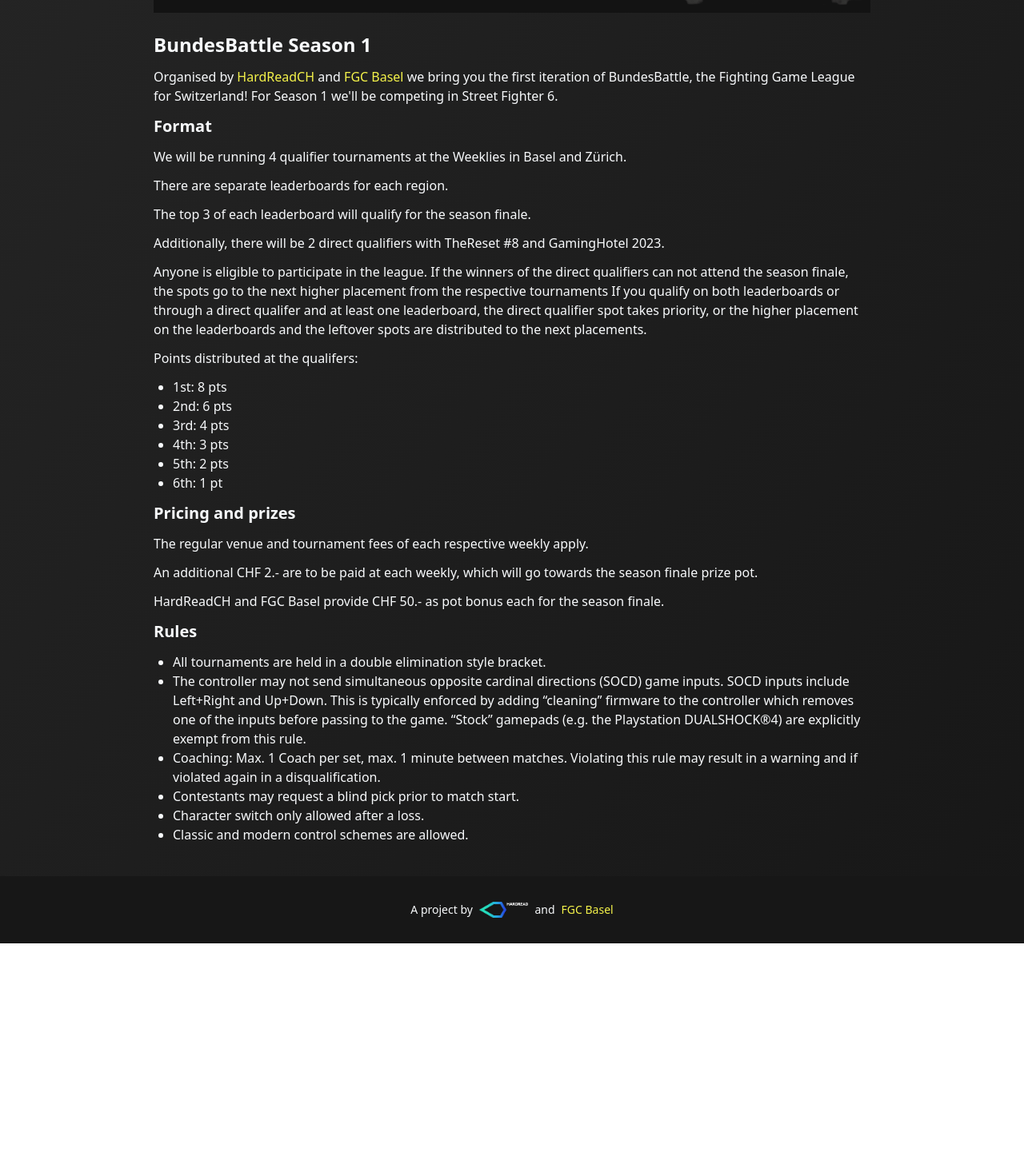
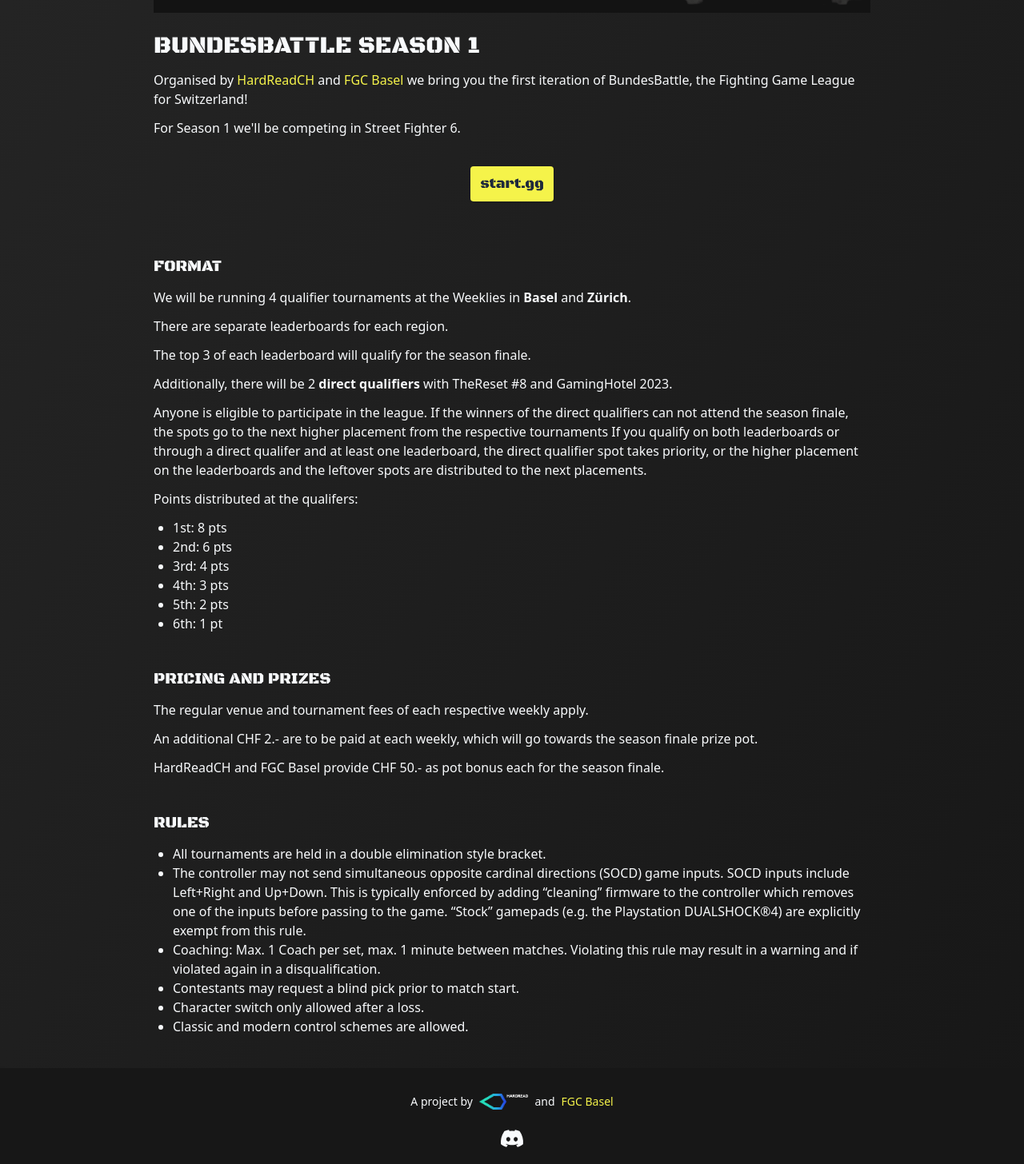
Before and after one commit to okkdev/bundesbattle-season1, a SvelteKit app: page / in a window 1280 px wide. Shown: the part 512-1968 px from the top of the page at 80% size. Before the commit the page ends 1692 px from the top, so only its background shows below. Built offline with nearby package versions, Linux system fonts and the light colour scheme.

Commit message:
zurich and styling

```diff
--- a/src/app.css
+++ b/src/app.css
@@ -1,3 +1,5 @@
+@import url('https://fonts.googleapis.com/css2?family=Black+Ops+One&display=swap');
+
 @tailwind base;
 @tailwind components;
 @tailwind utilities;
--- a/src/lib/components/DateTable.svelte
+++ b/src/lib/components/DateTable.svelte
@@ -1,12 +1,18 @@
 <script>
-  /** @type {number[]} */
+  /** @type {Array<Array<Date|string>>} */
   export let dates
 </script>
 
-<div class="grid grid-cols-1">
-  {#each dates as date}
-    <div class="p-2" class:line-through={date < Date.now()}>
-      {new Date(date).toDateString()}
+<div class="grid grid-cols-1 gap-2">
+  {#each dates as [date, link]}
+    <div class:line-through={date < new Date(new Date().toDateString())}>
+      {#if link}
+        <a href={link} class="text-bbyellow">
+          {date.toDateString()}
+        </a>
+      {:else}
+        {date.toDateString()}
+      {/if}
     </div>
   {/each}
 </div>
--- a/src/lib/components/StandingsTable.svelte
+++ b/src/lib/components/StandingsTable.svelte
@@ -3,10 +3,10 @@
   export let standings = []
 </script>
 
-<div class="mt-4 flow-root">
+<div class="flow-root">
   <div class="-mx-4 -my-2 overflow-x-auto sm:-mx-6 lg:-mx-8">
     <div class="inline-block min-w-full py-2 align-middle sm:px-6 lg:px-8">
-      <table class="min-w-full divide-y divide-neutral-700">
+      <table class="min-w-full">
         <thead>
           <tr>
             <th scope="col" class="relative py-3.5 pr-4 pl-3 sm:pr-0">
@@ -15,17 +15,17 @@
             <th
               scope="col"
               class="py-3.5 pl-4 pr-3 text-left text-sm font-semibold text-white sm:pl-0"
-              >Player</th
+              ><span class="sr-only">Player</span></th
             >
             <th
               scope="col"
               class="px-3 py-3.5 text-left text-sm font-semibold text-white"
-              >Canton</th
+              ><span class="sr-only">Canton</span></th
             >
             <th
               scope="col"
               class="px-3 py-3.5 text-left text-sm font-semibold text-white"
-              >Points</th
+              ><span class="sr-only">Points</span></th
             >
           </tr>
         </thead>
@@ -51,7 +51,7 @@
                 {/if}
               </td>
               <td class="whitespace-nowrap px-3 py-4 text-lg font-semibold"
-                >{points}</td
+                >{points} {Number(points) > 1 ? "points" : "point"}</td
               >
             </tr>
           {/each}
--- a/src/routes/+layout.svelte
+++ b/src/routes/+layout.svelte
@@ -129,8 +129,9 @@
 </main>
 
 <footer
-  class="bg-neutral-900 shadow p-8 mt-4 flex flex-row gap-2 items-center justify-center text-sm"
+  class="bg-neutral-900 shadow pt-8 pb-4 mt-4 text-sm flex flex-col gap-5 items-center justify-center"
 >
+  <div class="flex flex-row gap-2 items-center justify-center">
     A project by <a href="https://hardread.ch"
       ><img
         src="images/hardread-logo.png"
@@ -139,6 +140,20 @@
       /></a
     >
     and <a href="https://fgcbasel.ch" class="text-bbyellow">FGC Basel</a>
+  </div>
+  <div>
+    <a href="https://discord.gg/F4q7XqG" class="hover:text-bbyellow">
+      <svg
+        xmlns="http://www.w3.org/2000/svg"
+        viewBox="0 0 24 24"
+        class="h-8 w-8"
+        ><path
+          fill="currentColor"
+          d="M19.27 5.33C17.94 4.71 16.5 4.26 15 4a.09.09 0 0 0-.07.03c-.18.33-.39.76-.53 1.09a16.09 16.09 0 0 0-4.8 0c-.14-.34-.35-.76-.54-1.09c-.01-.02-.04-.03-.07-.03c-1.5.26-2.93.71-4.27 1.33c-.01 0-.02.01-.03.02c-2.72 4.07-3.47 8.03-3.1 11.95c0 .02.01.04.03.05c1.8 1.32 3.53 2.12 5.24 2.65c.03.01.06 0 .07-.02c.4-.55.76-1.13 1.07-1.74c.02-.04 0-.08-.04-.09c-.57-.22-1.11-.48-1.64-.78c-.04-.02-.04-.08-.01-.11c.11-.08.22-.17.33-.25c.02-.02.05-.02.07-.01c3.44 1.57 7.15 1.57 10.55 0c.02-.01.05-.01.07.01c.11.09.22.17.33.26c.04.03.04.09-.01.11c-.52.31-1.07.56-1.64.78c-.04.01-.05.06-.04.09c.32.61.68 1.19 1.07 1.74c.03.01.06.02.09.01c1.72-.53 3.45-1.33 5.25-2.65c.02-.01.03-.03.03-.05c.44-4.53-.73-8.46-3.1-11.95c-.01-.01-.02-.02-.04-.02zM8.52 14.91c-1.03 0-1.89-.95-1.89-2.12s.84-2.12 1.89-2.12c1.06 0 1.9.96 1.89 2.12c0 1.17-.84 2.12-1.89 2.12zm6.97 0c-1.03 0-1.89-.95-1.89-2.12s.84-2.12 1.89-2.12c1.06 0 1.9.96 1.89 2.12c0 1.17-.83 2.12-1.89 2.12z"
+        /></svg
+      >
+    </a>
+  </div>
 </footer>
 
 <style lang="postcss">
--- a/src/routes/+page.svelte
+++ b/src/routes/+page.svelte
@@ -1,7 +1,7 @@
 <img src="images/bundesbattle-banner.png" alt="BundesBattle Banner" />
 
 <div class="my-6 flex flex-col gap-3">
-  <h1 class="font-semibold text-2xl">BundesBattle Season 1</h1>
+  <h1 class="font-stencil uppercase text-3xl">BundesBattle Season 1</h1>
   <p>
     Organised by <a href="https://hardread.ch" class="text-bbyellow"
       >HardReadCH</a
@@ -9,24 +9,32 @@
     and
     <a href="https://fgcbasel.ch" class="text-bbyellow">FGC Basel</a> we bring you
     the first iteration of BundesBattle, the Fighting Game League for Switzerland!
-    For Season 1 we'll be competing in Street Fighter 6.
   </p>
+  <p>For Season 1 we'll be competing in Street Fighter 6.</p>
 
-  <h2 class="font-semibold text-xl">Format</h2>
+  <div class="flex justify-center my-6">
+    <a
+      href="https://www.start.gg/hub/bundesbattle/details"
+      class="px-3 py-2 text-lg text-slate-800 bg-bbyellow hover:bg-neutral-800 hover:text-bbyellow shadow rounded font-stencil"
+      >start.gg</a
+    >
+  </div>
+
+  <h2 class="font-stencil uppercase text-xl mt-8">Format</h2>
   <p>
     We will be running 4 qualifier tournaments at the Weeklies in <a
       href="/basel"
-      class="font-medium">Basel</a
+      class="font-semibold">Basel</a
     >
     and
-    <a href="/zurich" class="font-medium">Zürich</a>.
+    <a href="/zurich" class="font-semibold">Zürich</a>.
   </p>
   <p>There are separate leaderboards for each region.</p>
   <p>The top 3 of each leaderboard will qualify for the season finale.</p>
   <p>
     Additionally, there will be 2 <a
       href="/direct-qualifiers"
-      class="font-medium">direct qualifiers</a
+      class="font-semibold">direct qualifiers</a
     > with TheReset #8 and GamingHotel 2023.
   </p>
   <p>
@@ -47,7 +55,7 @@
     <li>6th: 1 pt</li>
   </ul>
 
-  <h2 class="font-semibold text-xl">Pricing and prizes</h2>
+  <h2 class="font-stencil uppercase text-xl mt-8">Pricing and prizes</h2>
 
   <p>The regular venue and tournament fees of each respective weekly apply.</p>
   <p>
@@ -59,7 +67,7 @@
     finale.
   </p>
 
-  <h2 class="font-semibold text-xl">Rules</h2>
+  <h2 class="font-stencil uppercase text-xl mt-8">Rules</h2>
 
   <ul class="list-disc pl-6">
     <li>All tournaments are held in a double elimination style bracket.</li>
--- a/src/routes/basel/+page.server.js
+++ b/src/routes/basel/+page.server.js
@@ -28,7 +28,7 @@
   })
 
   return {
-    dates: dates.data.values.map((d) => Date.parse(d)),
+    dates: dates.data.values.map((d) => [new Date(d[0]), d[1]]),
     standings: standings.data.values,
   }
 }
--- a/src/routes/basel/+page.svelte
+++ b/src/routes/basel/+page.svelte
@@ -4,18 +4,19 @@
 
   /** @type {import('./$types').PageData} */
   export let data
+  console.log(data)
 </script>
 
 <div class="flex gap-8 flex-col">
-  <h1 class="font-semibold text-4xl">Basel Qualifiers</h1>
+  <h1 class="text-4xl font-stencil uppercase">Basel Qualifiers</h1>
 
-  <div class="flex justify-between max-w-2xl">
+  <div class="flex justify-between flex-col sm:flex-row gap-10">
     <div>
-      <div class="text-xl font-semibold">Dates:</div>
+      <div class="text-xl font-stencil uppercase">Dates</div>
       <DateTable dates={data.dates} />
     </div>
     <div>
-      <div class="text-xl font-semibold">Location:</div>
+      <div class="text-xl font-stencil uppercase">Location</div>
       <p>ManaBar</p>
       <p>Güterstrasse 99</p>
       <p>4053 Basel</p>
@@ -23,7 +24,7 @@
   </div>
 
   <div>
-    <div class="text-xl font-semibold">Standings:</div>
+    <div class="text-xl font-stencil uppercase">Standings</div>
     <StandingsTable standings={data.standings} />
   </div>
 </div>
--- a/src/routes/direct-qualifiers/+page.svelte
+++ b/src/routes/direct-qualifiers/+page.svelte
@@ -11,7 +11,7 @@
       alt="TheReset #8 Logo"
       class="object-contain h-80 w-auto"
     />
-    <h1 class="font-semibold text-2xl">TheReset #8</h1>
+    <h1 class="font-stencil uppercase text-2xl">TheReset #8</h1>
     <div>Jul 28th — 30th, 2023</div>
     {#if data.thereset}
       <div class="py-3 text-lg flex gap-2 items-center justify-center">
@@ -29,7 +29,7 @@
 
     <a
       href="https://www.start.gg/tournament/thereset-8/details"
-      class="p-2 rounded bg-bbyellow text-slate-700 hover:bg-yellow-200"
+      class="py-2 px-3 rounded bg-bbyellow text-slate-700 hover:bg-yellow-200"
       >start.gg</a
     >
   </div>
@@ -39,7 +39,7 @@
       alt="GamingHotel2023 Logo"
       class="object-contain h-80 w-auto"
     />
-    <h1 class="font-semibold text-2xl">GamingHotel 2023</h1>
+    <h1 class="font-stencil uppercase text-2xl">GamingHotel 2023</h1>
     <div>Sep 9th — 10th, 2023</div>
     {#if data.gaminghotel}
       <div class="py-3 text-lg flex gap-2 items-center justify-center">
@@ -56,7 +56,7 @@
     {/if}
     <a
       href="https://www.start.gg/tournament/gaminghotel-2023/details"
-      class="p-2 rounded bg-bbyellow text-slate-700 hover:bg-yellow-200"
+      class="py-2 px-3 rounded bg-bbyellow text-slate-700 hover:bg-yellow-200"
       >start.gg</a
     >
   </div>
--- a/src/routes/zurich/+page.server.js
+++ b/src/routes/zurich/+page.server.js
@@ -28,7 +28,7 @@
   })
 
   return {
-    dates: dates.data.values.map((d) => Date.parse(d)),
+    dates: dates.data.values.map((d) => [new Date(d[0]), d[1]]),
     standings: standings.data.values,
   }
 }
--- a/src/routes/zurich/+page.svelte
+++ b/src/routes/zurich/+page.svelte
@@ -7,15 +7,23 @@
 </script>
 
 <div class="flex gap-8 flex-col">
-  <h1 class="font-semibold text-4xl">Zürich Qualifiers</h1>
+  <h1 class="text-4xl font-stencil uppercase">Zürich Qualifiers</h1>
 
-  <div>
-    <div class="text-xl font-semibold">Dates:</div>
-    <DateTable dates={data.dates} />
+  <div class="flex justify-between flex-col sm:flex-row gap-10">
+    <div>
+      <div class="text-xl font-stencil uppercase">Dates</div>
+      <DateTable dates={data.dates} />
+    </div>
+    <div>
+      <div class="text-xl font-stencil uppercase">Location</div>
+      <p>HardRead Verein</p>
+      <p>Moosmattstrasse 30</p>
+      <p>8953 Dietikon</p>
+    </div>
   </div>
 
   <div>
-    <div class="text-xl font-semibold">Standings:</div>
+    <div class="text-xl font-stencil uppercase">Standings</div>
     <StandingsTable standings={data.standings} />
   </div>
 </div>
--- a/tailwind.config.js
+++ b/tailwind.config.js
@@ -1,3 +1,5 @@
+const defaultTheme = require("tailwindcss/defaultTheme")
+
 /** @type {import('tailwindcss').Config} */
 export default {
   content: ["./src/**/*.{html,js,svelte,ts}"],
@@ -6,6 +8,9 @@
       colors: {
         bbyellow: "#f5f34a",
       },
+      fontFamily: {
+        stencil: ["Black Ops One", ...defaultTheme.fontFamily.sans],
+      },
     },
   },
   plugins: [],
```
Lines whose indentation alone changed are shown as unchanged.
